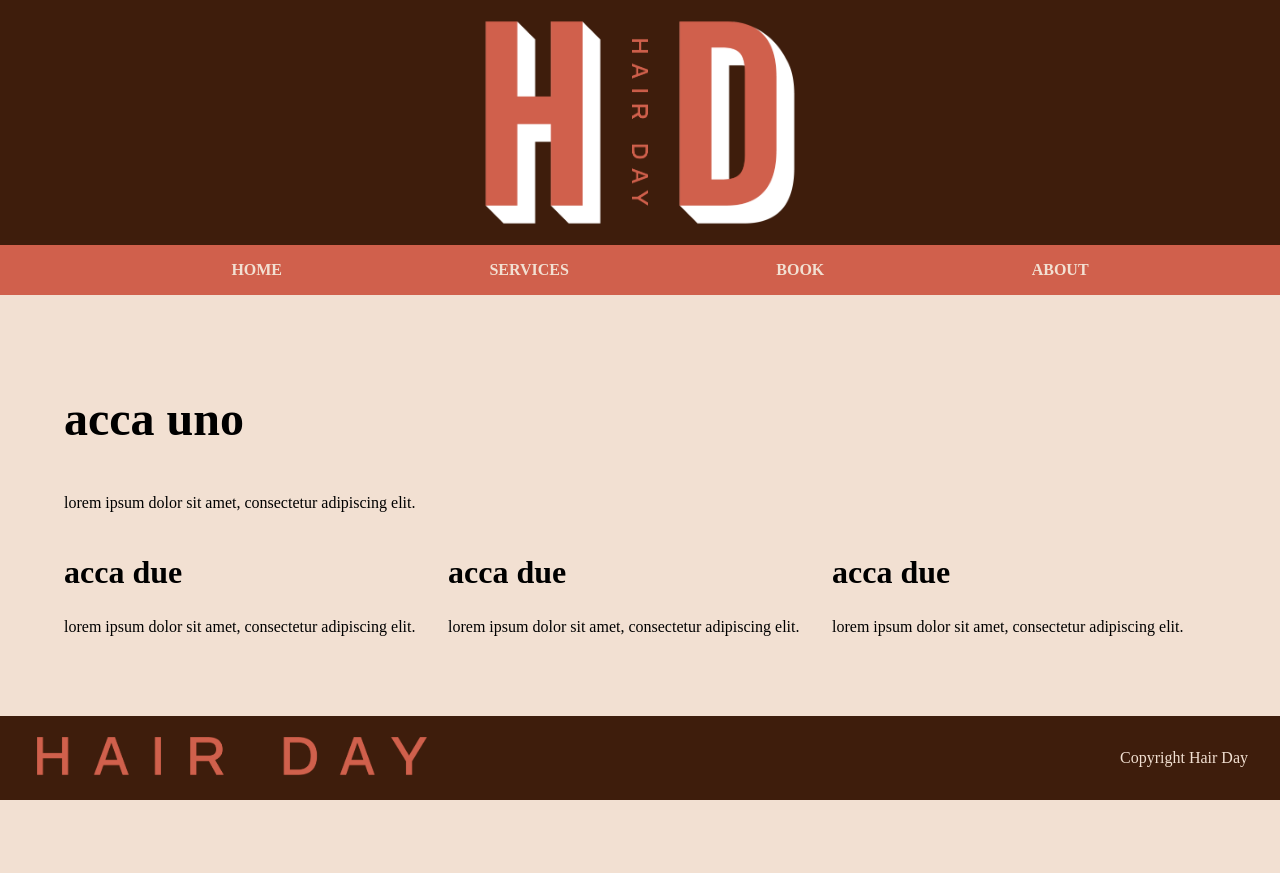
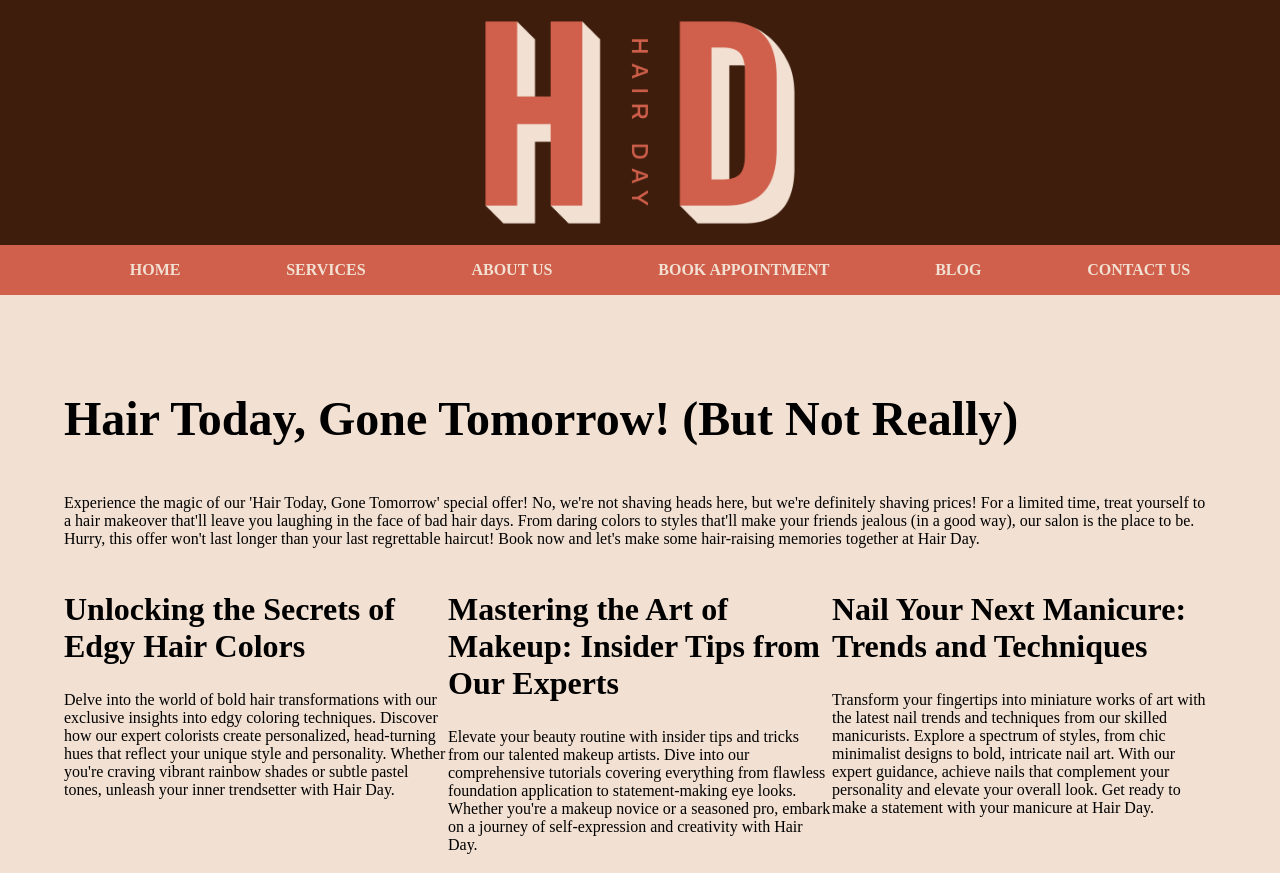
Before and after one commit to pippomaraf/HairDayHomepage, a plain HTML site: page index.html in a window 1280 px wide. Shown: the top 873 px of the page. Before the commit the page ends 800 px from the top, so only its background shows below. Drawn offline with Linux system fonts and the light colour scheme.

Commit message:
feat: create text content

```diff
--- a/index.html
+++ b/index.html
@@ -24,42 +24,62 @@
 
 	<body>
 		<header>
-			<img src="./hairDayLogo/Artboard 1.png" alt="logo of hair day">
+			<img src="./hairDayLogo/Artboard 19.png" alt="logo of hair day">
 		</header>
 		<nav>
 			<ul>
 				<li><a href="index.html">Home</a></li>
 				<li><a href="services.html">Services</a></li>
-				<li><a href="book.html">Book</a></li>
-				<li><a href="about.html">About</a></li>
+				<li><a href="about.html">About Us</a></li>
+				<li><a href="book.html">Book Appointment</a></li>
+				<li><a href="blog.html">Blog</a></li>
+				<li><a href="contact.html">Contact Us</a></li>
 			</ul>
 		</nav>
 		<main>
 			<section>
 				<article>
-					<h1>acca uno</h1>
+					<h1>Hair Today, Gone Tomorrow! (But Not Really)</h1>
 					<p>
-						lorem ipsum dolor sit amet, consectetur adipiscing elit.
+						Experience the magic of our 'Hair Today, Gone Tomorrow' special offer!
+						No, we're not shaving heads here, but we're definitely shaving prices!
+						For a limited time, treat yourself to a hair makeover that'll leave you
+						laughing in the face of bad hair days. From daring colors to styles that'll
+						make your friends jealous (in a good way), our salon is the place to be.
+						Hurry, this offer won't last longer than your last regrettable haircut!
+						Book now and let's make some hair-raising memories together at Hair Day.
 					</p>
 				</article>
 			</section>
 			<section>
 				<article>
-					<h2>acca due</h2>
+					<h2>Unlocking the Secrets of Edgy Hair Colors</h2>
 					<p>
-						lorem ipsum dolor sit amet, consectetur adipiscing elit.
+						Delve into the world of bold hair transformations with our exclusive
+						insights into edgy coloring techniques. Discover how our expert colorists
+						create personalized, head-turning hues that reflect your unique style and
+						personality. Whether you're craving vibrant rainbow shades or subtle pastel
+						tones, unleash your inner trendsetter with Hair Day.
 					</p>
 				</article>
 				<article>
-					<h2>acca due</h2>
+					<h2>Mastering the Art of Makeup: Insider Tips from Our Experts</h2>
 					<p>
-						lorem ipsum dolor sit amet, consectetur adipiscing elit.
+						Elevate your beauty routine with insider tips and tricks from our talented
+						makeup artists. Dive into our comprehensive tutorials covering everything
+						from flawless foundation application to statement-making eye looks. Whether
+						you're a makeup novice or a seasoned pro, embark on a journey of self-expression
+						and creativity with Hair Day.
 					</p>
 				</article>
 				<article>
-					<h2>acca due</h2>
+					<h2>Nail Your Next Manicure: Trends and Techniques</h2>
 					<p>
-						lorem ipsum dolor sit amet, consectetur adipiscing elit.
+						Transform your fingertips into miniature works of art with the latest nail
+						trends and techniques from our skilled manicurists. Explore a spectrum of
+						styles, from chic minimalist designs to bold, intricate nail art. With our
+						expert guidance, achieve nails that complement your personality and elevate
+						your overall look. Get ready to make a statement with your manicure at Hair Day.
 					</p>
 				</article>
 			</section>
```
